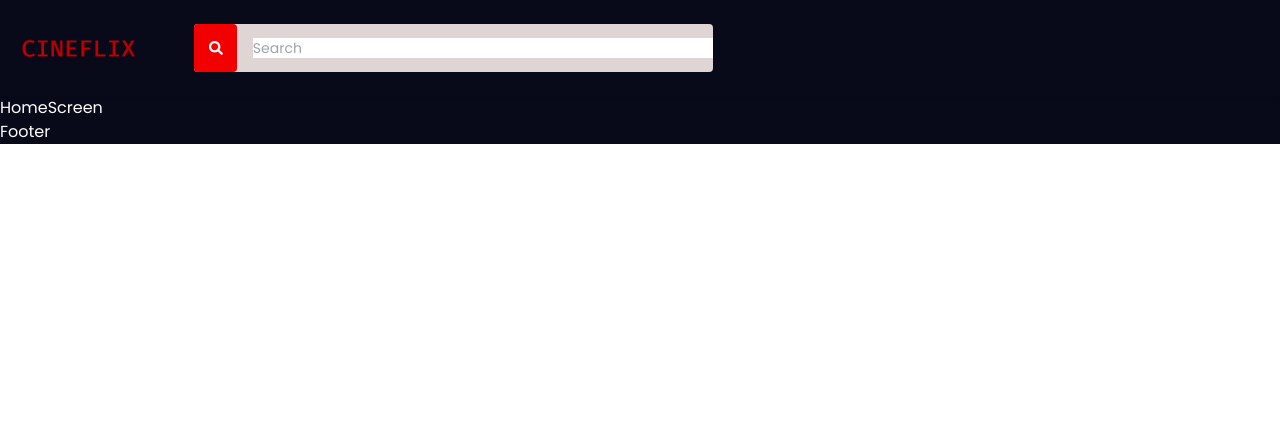
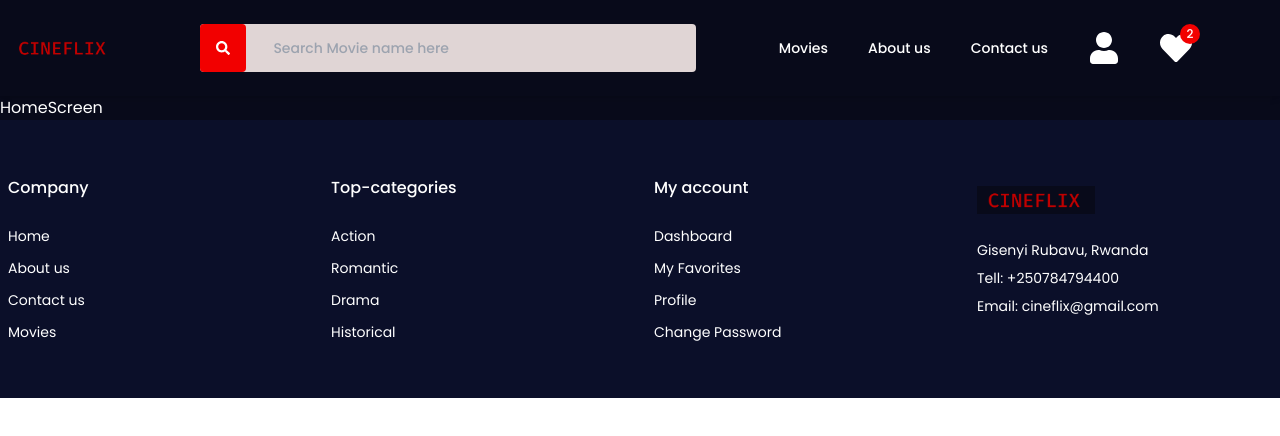
Before and after one commit to Paulin-NIYOBYOSE/Cineflix, a React (Vite) app: page / in a window 1280 px wide. Shown: the top 436 px of the page. Built offline with nearby package versions, Linux system fonts and the light colour scheme.

Commit message:
Done with the footer

```diff
--- a/src/Layout/Footer/Footer.jsx
+++ b/src/Layout/Footer/Footer.jsx
@@ -1,9 +1,111 @@
 import React from 'react'
+import { Link } from 'react-router-dom';
 
 const Footer = () => {
+    const Links = [
+        {
+            title: "Company",
+            links: [
+                {
+                    name: "Home",
+                    link: "/"
+                },
+                {
+                    name: "About us",
+                    link: "/about-us"
+                }, {
+                    name: "Contact us",
+                    link: "/contact-us"
+                },
+                {
+                    name: "Movies",
+                    link: "/movies"
+                }
+            ]
+        },
+        {
+            title: "Top-categories",
+            links: [
+                {
+                    name: "Action",
+                    link: "#"
+                },
+                {
+                    name: "Romantic",
+                    link: "#"
+                }, {
+                    name: "Drama",
+                    link: "#"
+                },
+                {
+                    name: "Historical",
+                    link: "#"
+                }
+            ]
+        },
+        {
+            title: "My account",
+            links: [
+                {
+                    name: "Dashboard",
+                    link: "/dashboard"
+                },
+                {
+                    name: "My Favorites",
+                    link: "/favorites"
+                }, {
+                    name: "Profile",
+                    link: "/profile"
+                },
+                {
+                    name: "Change Password",
+                    link: "/password"
+                }
+            ]
+        }
+    ]
     return (
-        <div>Footer</div>
-    )
+        <div className='bg-dry py-4 border-black'>
+            <div className='container mx-auto px-2 '>
+                <div className='grid grid-cols-2 md:grid-cols-7 lg:grid-cols-12 gap-5 sm:gap-9  lg:gap-7 py-10'>
+                    {Links.map((link, index) => (
+                        <div key={index} className=' md:col-span-3'>
+                            <h3 className='text-md font-medium mb-4 sm:mb-5 lg:mb-6 lg:lea pb-0.5 text-white'>{link.title}</h3>
+                            <ul className='text-sm flex flex-col space-y-3'>
+                                {link.links.map((text, index) => (
+                                    <li key={index} className='flex items-baseline'>
+                                        <Link
+                                            to={text.link}
+                                            className='text-border inline-block w-full  hover:text-subMain'>
+                                            {text.name}
+                                        </Link>
+                                    </li>
+                                ))}
+                            </ul>
+                        </div>
+                    ))}
+
+                    <div className='pb-3.5 sm:pb-0 col-span-1 md:col-span-2 lg:col-span-3'>
+                        <Link to="/">
+                            <img
+                                src="/images/Logo.png"
+                                alt="logo"
+                                className='w-2/5 object-contain h-12'
+                            />
+                        </Link>
+                        <p className='leading-7 text-sm text-border mt-3'>
+                            <span> Gisenyi Rubavu, Rwanda</span>
+                            <br />
+                            <span>Tell: +250784794400</span>
+                            <br />
+                            <span>Email: cineflix@gmail.com</span>
+                        </p>
+
+                    </div>
+                </div>
+            </div>
+        </div>
+    );
 }
 
-export default Footer
+export default Footer;
--- a/src/Layout/Navbar/Navbar.jsx
+++ b/src/Layout/Navbar/Navbar.jsx
@@ -1,12 +1,14 @@
 import React from 'react'
-import { Link } from 'react-router-dom';
-import { FaSearch } from "react-icons/fa";
+import { Link, NavLink } from 'react-router-dom';
+import { FaHeart, FaSearch, FaUser } from "react-icons/fa";
 
 const Navbar = () => {
+    const hover = "hover:text-subMain transitions text-white"
+    const Hover = ({ isActive }) => (isActive ? 'text-subMain' : 'hover"text-gray-500')
     return (
         <>
             <div className='bg-main shadow-md sticky top-0 z-20'>
-                <div className='container mx-auto py-6 px-2 lg:grid gap-10 grid-cols-7 justify-between'>
+                <div className='container mx-auto py-6 px-2 lg:grid gap-20 grid-cols-7 justify-between'>
                     <div className='col-span-1 lg:block hidden'>
                         <Link to="" >
                             <img
@@ -20,8 +22,30 @@
                             <button type='submit' className='bg-subMain w-12 flex-colo h-12 rounded text-white'>
                                 <FaSearch />
                             </button>
-                            <input type="text" placeholder='Search' className='w-full' />
+                            <input type="text" placeholder=' Search Movie name here' className='font-medium placeholder:text-border text-sm w-11/12 h-12 bg-transparent border-none px-2 text-black' />
                         </form>
+
+                    </div>
+                    {/* menu */}
+                    <div className='col-span-3 font-medium text-sm hidden  gap-10 lg:flex items-center justify-end mr-20 '>
+                        <NavLink to="/movies" className={Hover} >
+                            Movies
+                        </NavLink>
+                        <NavLink to="/about-us" className={Hover} >
+                            About us
+                        </NavLink>
+                        <NavLink to="/contact-us" className={Hover} >
+                            Contact us
+                        </NavLink>
+                        <NavLink to="/login" className={Hover} >
+                            <FaUser className="w-8 h-8" />
+                        </NavLink>
+                        <NavLink to="/favorite" className={`${Hover} relative inline-block`}>
+                            <FaHeart className="w-8 h-8" />
+                            <div className='w-5 h-5 flex items-center justify-center rounded-full text-xs bg-subMain text-white absolute -top-2 -right-2'>
+                                2
+                            </div>
+                        </NavLink>
 
                     </div>
                 </div>
```
